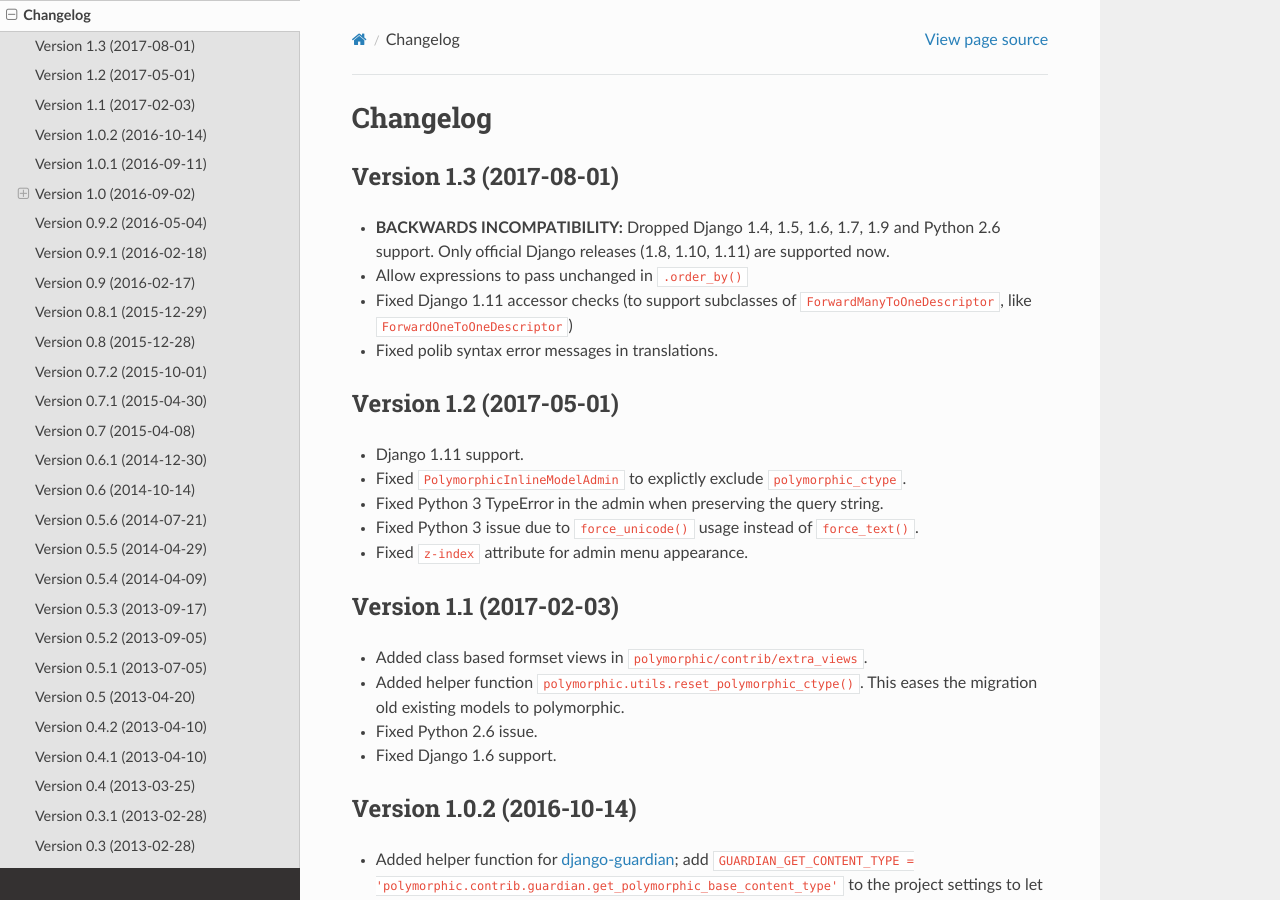
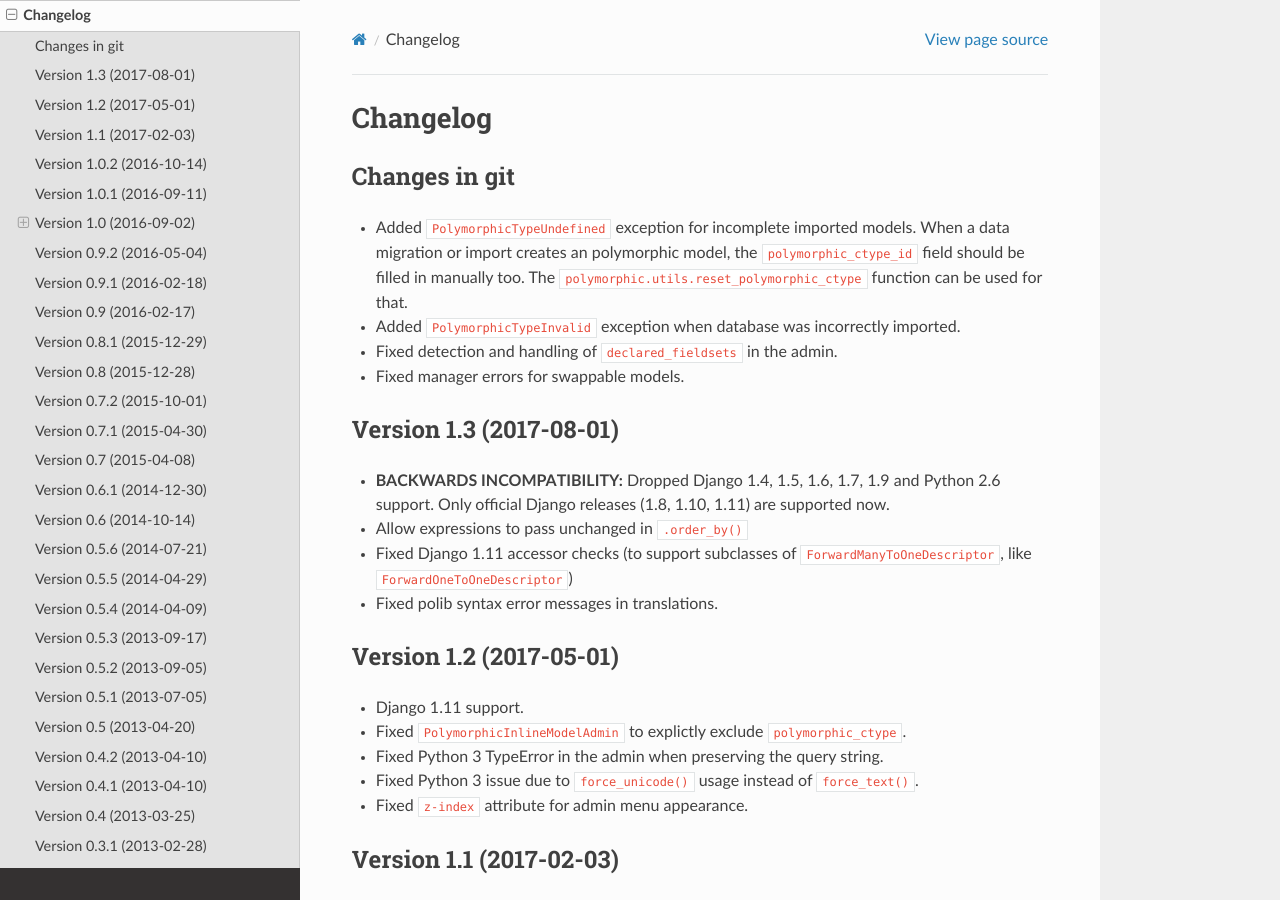
Before and after one commit to jazzband/django-polymorphic, a Sphinx documentation site: the page built from docs/changelog.rst, in a window 1280 px wide and 900 px high. Built offline with Sphinx 7.4.7 and the Read the Docs theme 2.0.0, drawn with Linux system fonts in a browser that asks for light colours.

Commit message:
mention current changelog

```diff
--- a/docs/changelog.rst
+++ b/docs/changelog.rst
@@ -1,5 +1,17 @@
 Changelog
 =========
+
+Changes in git
+--------------
+
+* Added ``PolymorphicTypeUndefined`` exception for incomplete imported models.
+  When a data migration or import creates an polymorphic model,
+  the ``polymorphic_ctype_id`` field should be filled in manually too.
+  The ``polymorphic.utils.reset_polymorphic_ctype`` function can be used for that.
+* Added ``PolymorphicTypeInvalid`` exception when database was incorrectly imported.
+* Fixed detection and handling of ``declared_fieldsets`` in the admin.
+* Fixed manager errors for swappable models.
+
 
 Version 1.3 (2017-08-01)
 ------------------------
```
